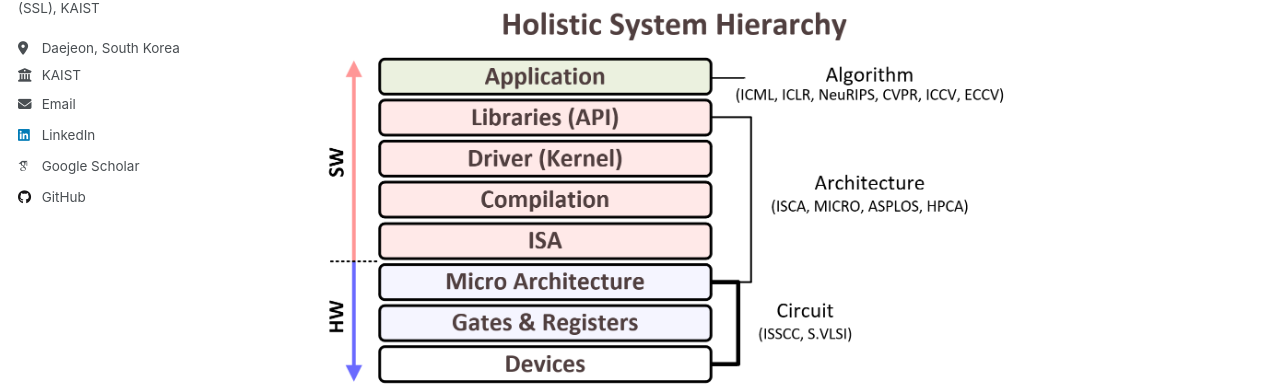
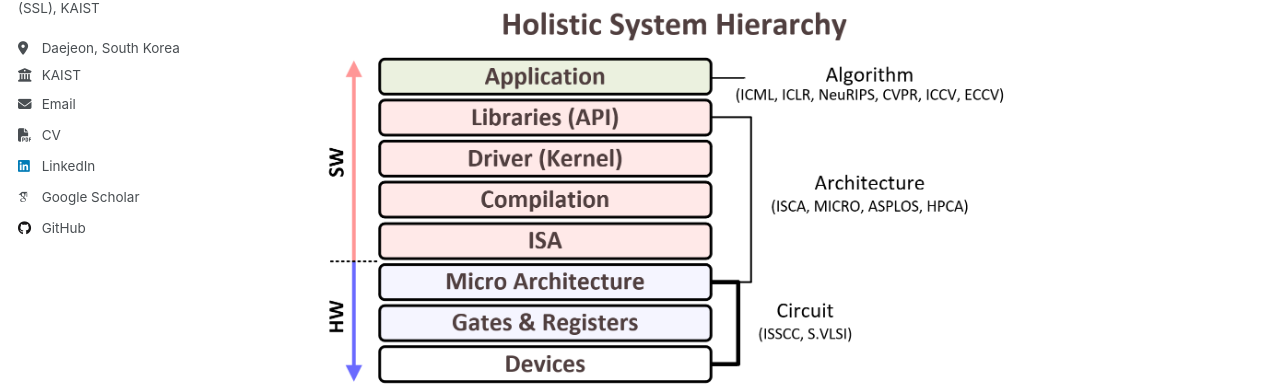
Before and after one commit to yjmoon99/yjmoon99.github.io, a Jekyll site: the page built from _pages/about.md, in a window 1280 px wide. Shown: the part 413-799 px from the top of the page. Built offline with Jekyll 4.4.1, drawn with Linux system fonts in a browser that asks for light colours; some web fonts are replaced; a script that is not in the unit is left out.

Commit message:
Update Profile

```diff
--- a/_includes/author-profile.html
+++ b/_includes/author-profile.html
@@ -36,7 +36,7 @@
       {% if author.email %}
         <li><a href="mailto:{{ author.email }}"><i class="fas fa-fw fa-envelope icon-pad-right" aria-hidden="true"></i>{{ site.data.ui-text[site.locale].email_label | default: "Email" }}</a></li>
       {% endif %}
-
+      <li><a href="{{ base_path }}/files/YoungjinMoon_CV.pdf" target="_blank"><i class="fas fa-fw fa-file-pdf icon-pad-right" aria-hidden="true"></i>CV</a></li>
       <!-- Font Awesome and Academicons icons / Academic websites -->
       {% if author.linkedin %}
         <li><a href="https://www.linkedin.com/in/{{ author.linkedin }}"><i class="fab fa-fw fa-linkedin icon-pad-right" aria-hidden="true"></i>LinkedIn</a></li>
@@ -44,6 +44,7 @@
       {% if author.googlescholar %}
         <li><a href="{{ author.googlescholar }}"><i class="ai ai-google-scholar ai-fw icon-pad-right"></i>Google Scholar</a></li>
       {% endif %}
+
       {% if author.github %}
         <li><a href="https://github.com/{{ author.github }}"><i class="fab fa-fw fa-github icon-pad-right" aria-hidden="true"></i>GitHub</a></li>
       {% endif %}
```
Also changed, not shown: 1 other file.
